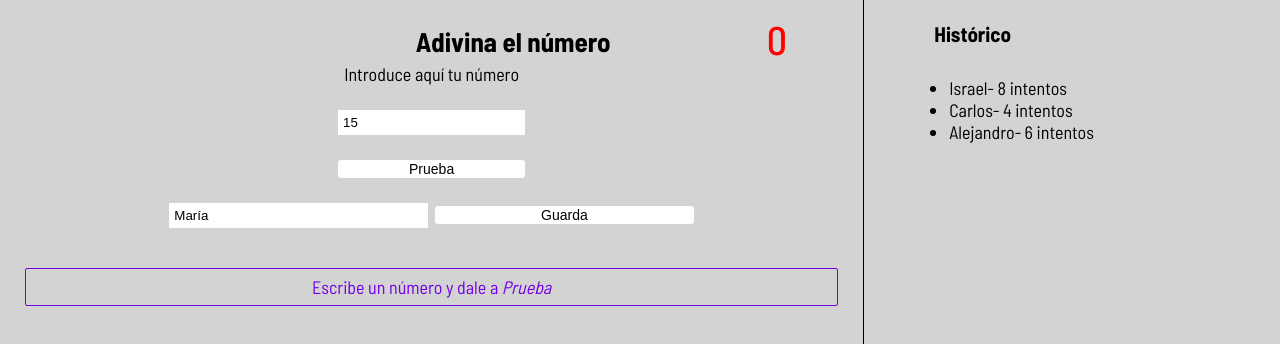
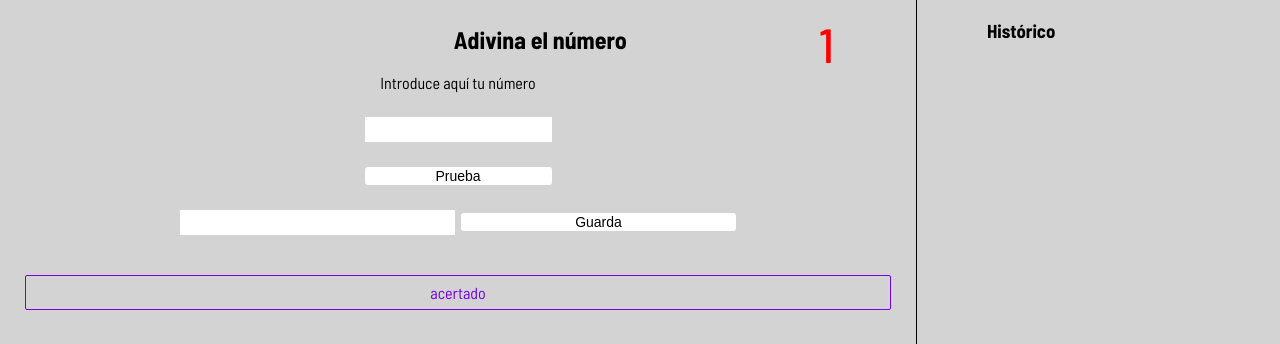
Before and after one commit to Katirina79/clarke-s2-eval-trd-Katirina79, a plain HTML site: page index.html in a window 1280 px wide. Both pictures are taken after a click on the button "Prueba". Shown: the top 344 px of the page. Drawn offline with Linux system fonts and the light colour scheme.

Commit message:
made java script code

```diff
--- a/index.html
+++ b/index.html
@@ -18,16 +18,16 @@
     </div>
     <form class="user-input-number" action="index.html" method="post">
 
-      <label for="number" class="text-number">Introduce aquí tu número</label>
-      <input id ="number" class="number" type="number" name="number" value="15">
-      <button id ="test-the-number"class="test-the-number" type="button">Prueba</button>
+      <label for="number" class="text-number" value = "">Introduce aquí tu número</label>
+      <input class="number" type="number" name="number" value="">
+      <button class="test-the-number" type="button">Prueba</button>
 
     </form>
 
-    <form class="user-input-name">
+    <form class="user-input-name hidden" action="index.html" method="post">
 
-      <input id ="name" class= "name" type="text" name="name" value="María">
-      <button id ="save-button" class="save-button" type="button">Guarda</button>
+      <input class= "name" type="text" name="name" value="">
+      <button class="save-button" type="button">Guarda</button>
 
     </form>
 
@@ -36,16 +36,9 @@
     </main>
 
     <aside class="history">
-
       <h3 class="text-history">Histórico</h3>
 
-      <ul class="history-information">
-
-        <li>Israel- 8 intentos</li>
-        <li>Carlos- 4 intentos</li>
-        <li>Alejandro- 6 intentos</li>
-
-      </ul>
+      <ul class="history-information"></ul>
     </aside>
 
     <script src="js/main.js" charset="utf-8"></script>
--- a/js/main.js
+++ b/js/main.js
@@ -0,0 +1,65 @@
+'use strict'
+var counter = 0;
+var resultRandom = getRandomIntInclusive(0,100);
+
+function getRandomIntInclusive(min, max) {
+  min = Math.ceil(min);
+  max = Math.floor(max);
+  return Math.floor(Math.random() * (max - min + 1)) + min; //The maximum is inclusive and the minimum is inclusive
+};
+
+function init(){
+  var button = document.querySelector('.test-the-number');
+  button.addEventListener('click',checkNumber);
+  var saveButton = document.querySelector('.save-button');
+  saveButton.addEventListener('click', onclickButton);
+}
+
+function checkNumber() {
+    var userNumber = document.querySelector('.number');
+    var message = document.querySelector('.message-gide');
+    var container = document.querySelector('.container');
+    var userNumberValue = userNumber.value;
+    var numberconverse = parseInt(userNumberValue);
+
+    counter += 1;
+    container.innerHTML = counter;
+    if (numberconverse > resultRandom){
+    message.innerHTML = 'demasiado alto';
+  }else if (numberconverse < resultRandom){
+    message.innerHTML = 'demasiado bajo';
+  }else{
+    message.innerHTML = 'acertado';
+    var userName = document.querySelector('.user-input-name');
+    userName.classList.toggle('hidden');
+  };
+};
+
+function onclickButton() {
+  historyList();
+  resetGame();
+}
+
+function historyList() {
+  var userName = document.querySelector('.user-input-name .name');
+  var userNameValue = userName.value;
+  var historyInfo = document.querySelector('.history-information');
+  historyInfo.innerHTML += '<li>' + userNameValue + '-' + counter +' intentos</li>';
+};
+
+function resetGame() {
+    var userName = document.querySelector('.user-input-name');
+    var container = document.querySelector('.container');
+    var userNumber = document.querySelector('.number');
+    var message = document.querySelector('.message-gide');
+
+    counter = 0;
+    container.innerHTML = '0';
+    message.innerHTML = '<p>Escribe un número y dale a <em>Prueba</em></p>';
+    userName.classList.add('hidden');
+    userName.querySelector('.name').value = '';
+    userNumber.value = '';
+    resultRandom = getRandomIntInclusive(0,100);
+};
+
+init();
--- a/styles/master.css
+++ b/styles/master.css
@@ -60,6 +60,7 @@ body{
   margin-right: auto;
   margin-bottom: 25px;
   padding: 5px;
+  text-align: center;
 }
 
 .name, .save-button{
@@ -67,7 +68,6 @@ body{
   padding: 5px;
   margin-top: 10px;
 }
-
 
 .test-the-number, .save-button{
   border-radius: 3px;
@@ -79,6 +79,9 @@ body{
   width: 70%;
   margin-left: auto;
   margin-right: auto;
+}
+.hidden{
+  display: none;
 }
 .save-button{
   padding: 1px;
@@ -102,29 +105,35 @@ body{
   margin-left: -25px;
 }
 
-@media all and (min-width: 901px){
+@media all and (min-width: 900px){
   body{
     height: -webkit-fill-available;
     display: flex;
     flex-direction: row;
     justify-content: center;
+    font-size: 1rem;
   }
   .guess-the-number{
     border:none;
     flex-grow: 3;
     border-right: 1px solid black;
   }
+  .container{
+    font-size: 3rem;
+    margin-left: 100px;
+  }
   .history{
     flex-grow: 1;
     align-self: stretch;
   }
   .text-game{
-    padding-right: 80px;
+    margin-left: -80px;
   }
   .name,.save-button{
     width: 30%;
   }
   .number,.test-the-number{
     width: 100%;
+    text-align: center;
   }
 }
```
